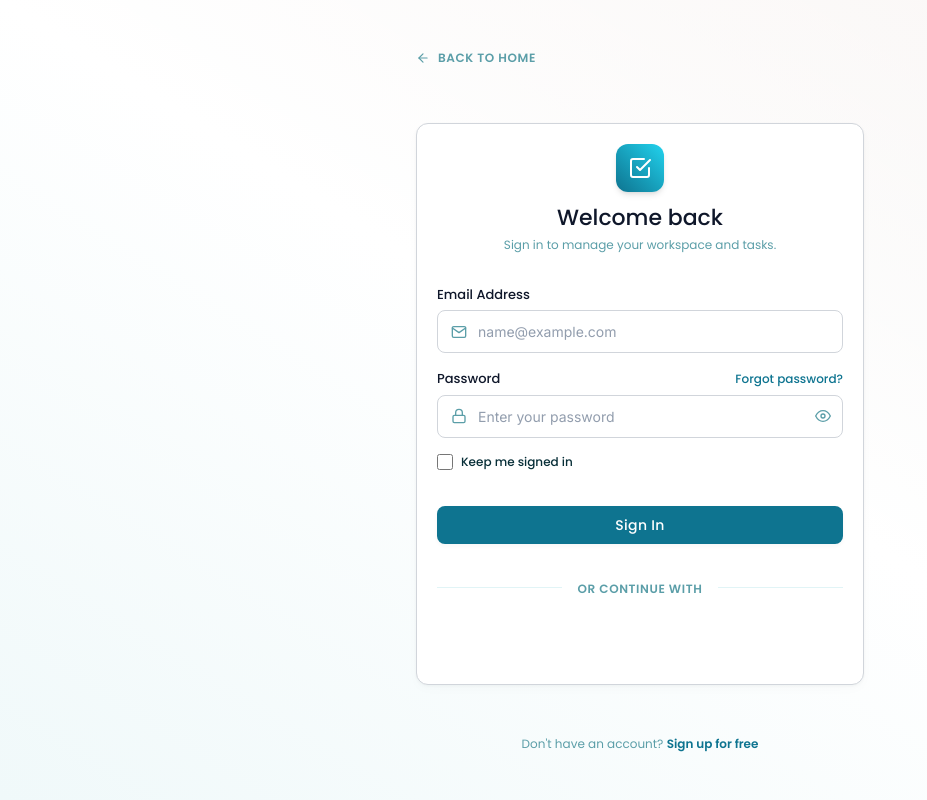
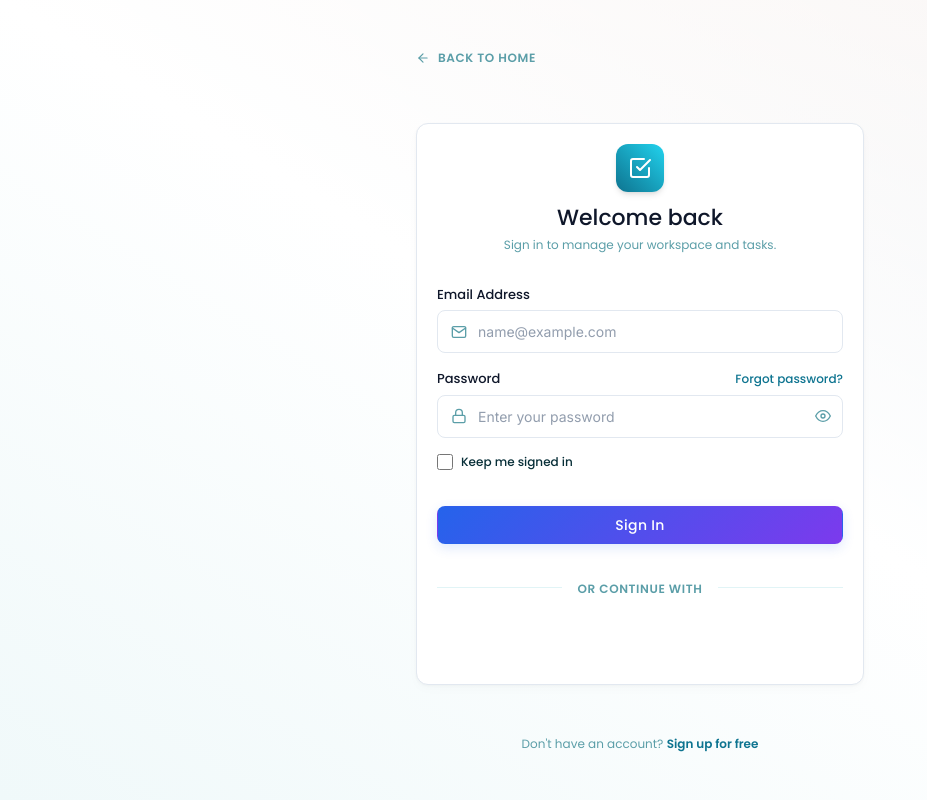
Before and after one commit to DhwaniVyas/TaskFlow, a React app in the folder frontend/: page /login in a window 1280 px wide. Shown: the whole page, without its empty margins (0-927 px from the left). Built offline with nearby package versions, Linux system fonts and the light colour scheme; no server answers; the HTML template or start-up script is replaced by a standard one.

Commit message:
UI refinement

```diff
--- a/frontend/src/pages/dashboard/ProjectsTab.jsx
+++ b/frontend/src/pages/dashboard/ProjectsTab.jsx
@@ -138,6 +138,7 @@ export default function ProjectsTab() {
   const [commentMessage, setCommentMessage] = useState("");
   const [replyTarget, setReplyTarget] = useState(null);
   const userId = dashboardData?.user?.id;
+  const [hoveredProjectId, setHoveredProjectId] = useState(null);
 
   const acceptedMembers = (openProject?.project?.members || []).filter((member) => member.status === "accepted");
   const pendingMembers = (openProject?.project?.members || []).filter((member) => member.status === "pending");
@@ -406,13 +407,23 @@ export default function ProjectsTab() {
           <div className="card p-6 text-center text-[var(--text-muted)] border border-[var(--line-soft)]">No projects yet. Create your first project.</div>
         ) : (
           projects.map((project) => {
+            const isHovered = hoveredProjectId === project._id;
             return (
               <div
                 key={project._id}
                 onClick={() => fetchProjectDetails(project._id)}
-                className="card p-4 flex flex-col md:flex-row md:items-center justify-between gap-4 cursor-pointer hover:shadow-md transition-shadow border border-[var(--line-soft)] bg-[var(--surface)]"
+                onMouseEnter={() => setHoveredProjectId(project._id)}
+                onMouseLeave={() => setHoveredProjectId(null)}
+                className="card p-4 flex flex-col md:flex-row md:items-center justify-between gap-4 cursor-pointer border border-[var(--line-soft)]"
                 style={{
                   borderLeft: `5px solid ${project.color}`,
+                  background: `linear-gradient(90deg, ${project.color}08 0%, var(--surface) 100%)`,
+                  borderColor: isHovered ? project.color : undefined,
+                  boxShadow: isHovered
+                    ? `0 10px 25px -5px ${project.color}2A, 0 8px 10px -6px ${project.color}15`
+                    : undefined,
+                  transform: isHovered ? "translateY(-3px)" : undefined,
+                  transition: "all 0.25s cubic-bezier(0.4, 0, 0.2, 1)"
                 }}
               >
                 <div className="min-w-0 flex-1">
--- a/frontend/src/pages/dashboard/TasksTab.jsx
+++ b/frontend/src/pages/dashboard/TasksTab.jsx
@@ -104,6 +104,7 @@ export default function TasksTab() {
   const [showSchedulingFields, setShowSchedulingFields] = useState(false);
   const [debouncedSearch, setDebouncedSearch] = useState(taskState.search || "");
   const userId = dashboardData?.user?.id;
+  const [hoveredTaskId, setHoveredTaskId] = useState(null);
 
   const projectMap = useMemo(() => {
     const map = new Map();
@@ -486,13 +487,23 @@ export default function TasksTab() {
                 const canEditTask = !isProjectTask || isOwnedProjectTask;
                 const canToggleSubtasks = canEditTask;
 
+                const isHovered = hoveredTaskId === task._id;
+                const activeColor = isProjectTask ? projectColor : "var(--brand-primary)";
                 return (
                   <div
                     key={task._id}
-                    className="rounded-2xl border p-4 bg-[var(--surface)] shadow-sm transition-all hover:shadow-md"
+                    onMouseEnter={() => setHoveredTaskId(task._id)}
+                    onMouseLeave={() => setHoveredTaskId(null)}
+                    className="rounded-2xl border p-4 transition-all"
                     style={{
-                      borderColor: isProjectTask ? `${projectColor}40` : "var(--line-soft)",
-                      borderLeft: isProjectTask ? `5px solid ${projectColor}` : `5px solid var(--brand-primary)`
+                      borderColor: isHovered ? activeColor : (isProjectTask ? `${projectColor}40` : "var(--line-soft)"),
+                      borderLeft: `5px solid ${activeColor}`,
+                      background: `linear-gradient(90deg, ${activeColor}08 0%, var(--surface) 100%)`,
+                      boxShadow: isHovered
+                        ? `0 10px 25px -5px ${activeColor}2E, 0 8px 10px -6px ${activeColor}18`
+                        : undefined,
+                      transform: isHovered ? "translateY(-3px)" : undefined,
+                      transition: "all 0.25s cubic-bezier(0.4, 0, 0.2, 1)"
                     }}
                   >
                     <div className="flex flex-col xl:flex-row xl:items-start xl:justify-between gap-4">
--- a/frontend/src/styles/global.css
+++ b/frontend/src/styles/global.css
@@ -2,13 +2,13 @@
 
 :root,
 .theme-light {
-  --brand-primary: #0E7490;
-  --brand-secondary: #4F46E5;
-  --brand-accent: #F97316;
+  --brand-primary: #2563EB;      /* Vibrant Electric Blue */
+  --brand-secondary: #7C3AED;    /* Grape Purple */
+  --brand-accent: #F97316;       /* Sunset Orange */
   --surface: #ffffff;
   --surface-subtle: #F8FAFC;
-  --app-bg: linear-gradient(180deg, #F8FAFC 0%, #EEF7F9 100%);
-  --line-soft: #D1D5DB;
+  --app-bg: linear-gradient(180deg, #F8FAFC 0%, #E0F2FE 100%); /* Clean sky-blue mist */
+  --line-soft: #E2E8F0;
   --text-primary: #0F172A;
   --text-muted: #64748B;
 }
@@ -17,12 +17,12 @@
   --brand-primary: #22D3EE;      /* Neon Cyan */
   --brand-secondary: #818CF8;    /* Electric Indigo */
   --brand-accent: #C084FC;       /* Neon Purple */
-  --surface: #1E293B;            /* Slate Charcoal */
-  --surface-subtle: #334155;     /* Slate Subtle */
-  --app-bg: linear-gradient(180deg, #0F172A 0%, #1E293B 100%); /* Slate gradient */
-  --line-soft: #475569;          /* High contrast border */
+  --surface: #0B0F19;            /* Deep Space Charcoal */
+  --surface-subtle: #161F30;     /* Slate Subtle Blue */
+  --app-bg: linear-gradient(180deg, #030712 0%, #0B0F19 100%); /* Rich dark space gradient */
+  --line-soft: #1E293B;          /* Sleek modern dark border */
   --text-primary: #F8FAFC;       /* Off-white */
-  --text-muted: #CBD5E1;         /* Bright light gray */
+  --text-muted: #94A3B8;         /* High visibility slate-gray */
 }
 
 /* --- Reset & Base Elements --- */
@@ -120,23 +120,39 @@ body {
 }
 
 .btn-primary {
-  background-color: var(--brand-primary);
+  background: linear-gradient(135deg, var(--brand-primary) 0%, var(--brand-secondary) 100%);
   color: #ffffff;
+  box-shadow: 0 4px 12px rgba(37, 99, 235, 0.15);
 }
 
 .btn-primary:hover {
-  background-color: color-mix(in srgb, var(--brand-primary) 85%, black);
-  box-shadow: 0 4px 6px rgba(8, 47, 56, 0.08);
+  transform: translateY(-1px);
+  filter: brightness(1.05);
+  box-shadow: 0 6px 18px rgba(37, 99, 235, 0.3);
+}
+
+.btn-primary:active {
+  transform: translateY(1px);
+}
+
+.theme-dark .btn-primary {
+  box-shadow: 0 4px 14px rgba(34, 211, 238, 0.25);
+}
+
+.theme-dark .btn-primary:hover {
+  box-shadow: 0 6px 20px rgba(34, 211, 238, 0.45);
 }
 
 .btn-accent {
-  background-color: var(--brand-accent);
+  background: linear-gradient(135deg, var(--brand-accent) 0, #EA580C 100%);
   color: #ffffff;
+  box-shadow: 0 4px 12px rgba(249, 115, 22, 0.15);
 }
 
 .btn-accent:hover {
-  background-color: color-mix(in srgb, var(--brand-accent) 84%, black);
-  box-shadow: 0 4px 6px rgba(124, 45, 18, 0.12);
+  transform: translateY(-1px);
+  filter: brightness(1.05);
+  box-shadow: 0 6px 18px rgba(249, 115, 22, 0.3);
 }
 
 .btn-secondary {
@@ -147,7 +163,12 @@ body {
 
 .btn-secondary:hover {
   background-color: var(--surface-subtle);
-  border-color: var(--brand-secondary);
+  border-color: var(--brand-primary);
+  box-shadow: 0 4px 12px rgba(37, 99, 235, 0.06);
+}
+
+.theme-dark .btn-secondary:hover {
+  box-shadow: 0 4px 12px rgba(34, 211, 238, 0.12);
 }
 
 .btn-ghost {
@@ -157,11 +178,13 @@ body {
 
 .btn-ghost:hover {
   background-color: var(--surface-subtle);
+  color: var(--brand-primary);
 }
 
 .btn:disabled {
-  background-color: var(--color-neutral-bg);
-  color: var(--color-neutral-muted);
+  background-color: var(--surface-subtle);
+  color: var(--text-muted);
+  opacity: 0.5;
   cursor: not-allowed;
   box-shadow: none;
 }
@@ -172,13 +195,31 @@ body {
   border: 1px solid var(--line-soft);
   border-radius: 12px;
   padding: 20px;
-  box-shadow: 0 4px 12px rgba(8, 47, 56, 0.02), 0 1px 3px rgba(8, 47, 56, 0.04);
-  transition: transform 0.2s ease, box-shadow 0.2s ease;
+  box-shadow: 0 4px 12px rgba(0, 0, 0, 0.02), 0 1px 3px rgba(0, 0, 0, 0.03);
+  transition: transform 0.25s cubic-bezier(0.4, 0, 0.2, 1), box-shadow 0.25s cubic-bezier(0.4, 0, 0.2, 1), border-color 0.2s ease;
 }
 
 .card:hover {
-  transform: translateY(-2px);
-  box-shadow: 0 8px 16px rgba(8, 47, 56, 0.04), 0 2px 6px rgba(8, 47, 56, 0.06);
+  transform: translateY(-3px);
+  border-color: color-mix(in srgb, var(--brand-primary) 30%, var(--line-soft));
+  box-shadow: 0 10px 25px -5px rgba(37, 99, 235, 0.08), 0 8px 10px -6px rgba(37, 99, 235, 0.04);
+}
+
+.theme-dark .card:hover {
+  border-color: color-mix(in srgb, var(--brand-primary) 40%, var(--line-soft));
+  box-shadow: 0 10px 25px -5px rgba(34, 211, 238, 0.16), 0 8px 10px -6px rgba(34, 211, 238, 0.08);
+}
+
+/* Active Navigation Tabs Overrides */
+nav a.active {
+  background: linear-gradient(135deg, var(--brand-primary) 0%, var(--brand-secondary) 100%) !important;
+  border-color: transparent !important;
+  color: #ffffff !important;
+  box-shadow: 0 4px 12px rgba(37, 99, 235, 0.15);
+}
+
+.theme-dark nav a.active {
+  box-shadow: 0 4px 14px rgba(34, 211, 238, 0.3) !important;
 }
 
 .card-urgent {
--- a/frontend/src/styles/theme.css
+++ b/frontend/src/styles/theme.css
@@ -2,6 +2,10 @@
 @import "tailwindcss";
 
 @theme {
+  --color-electric-blue: #2563EB;
+  --color-neon-cyan: #06B6D4;
+  --color-neon-purple: #D8B4FE;
+
   --color-mist-50: #F0F9FA;
   --color-mist-100: #E2F4F6;
   --color-mist-200: #C4E9ED;
```
